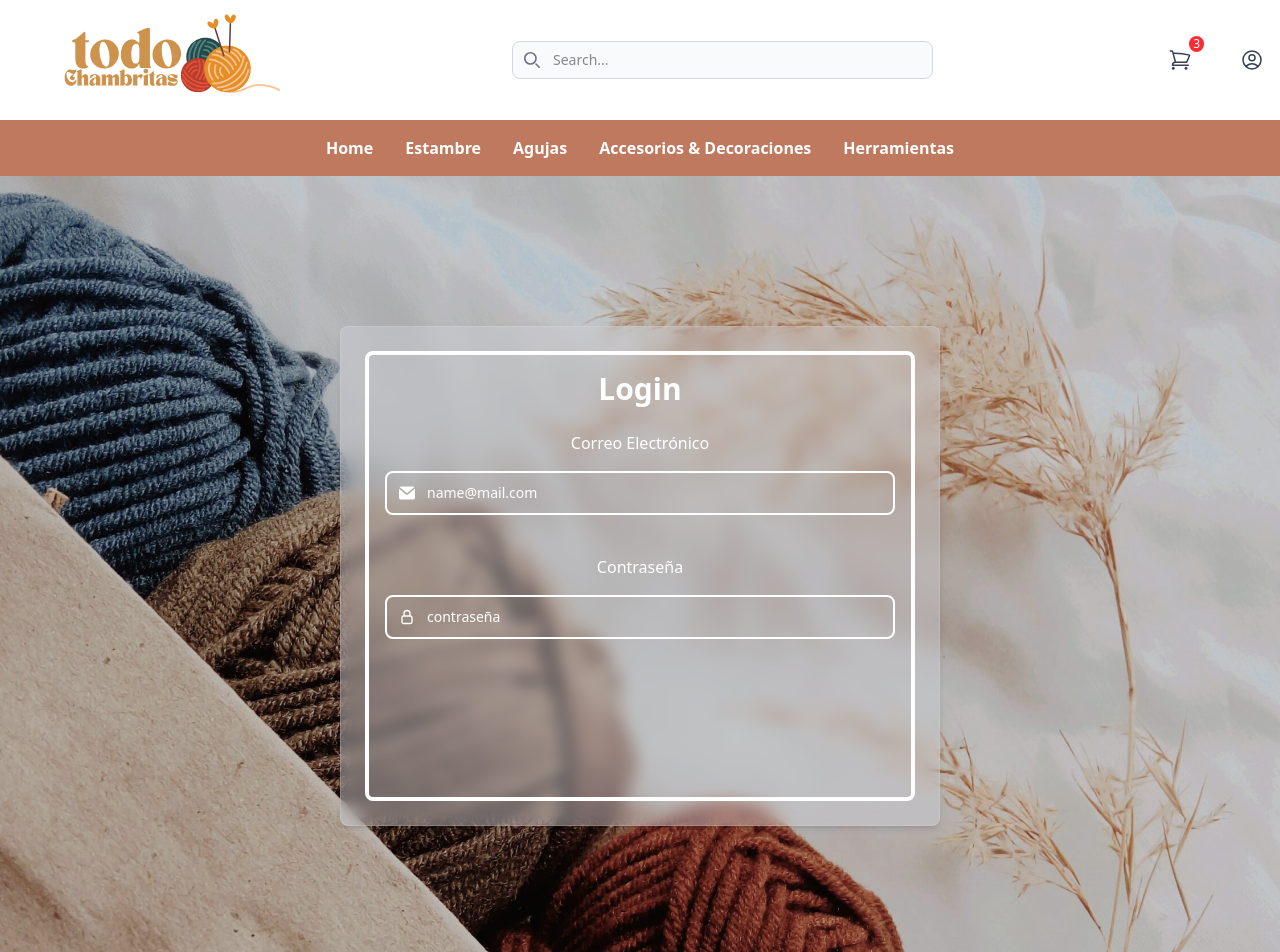
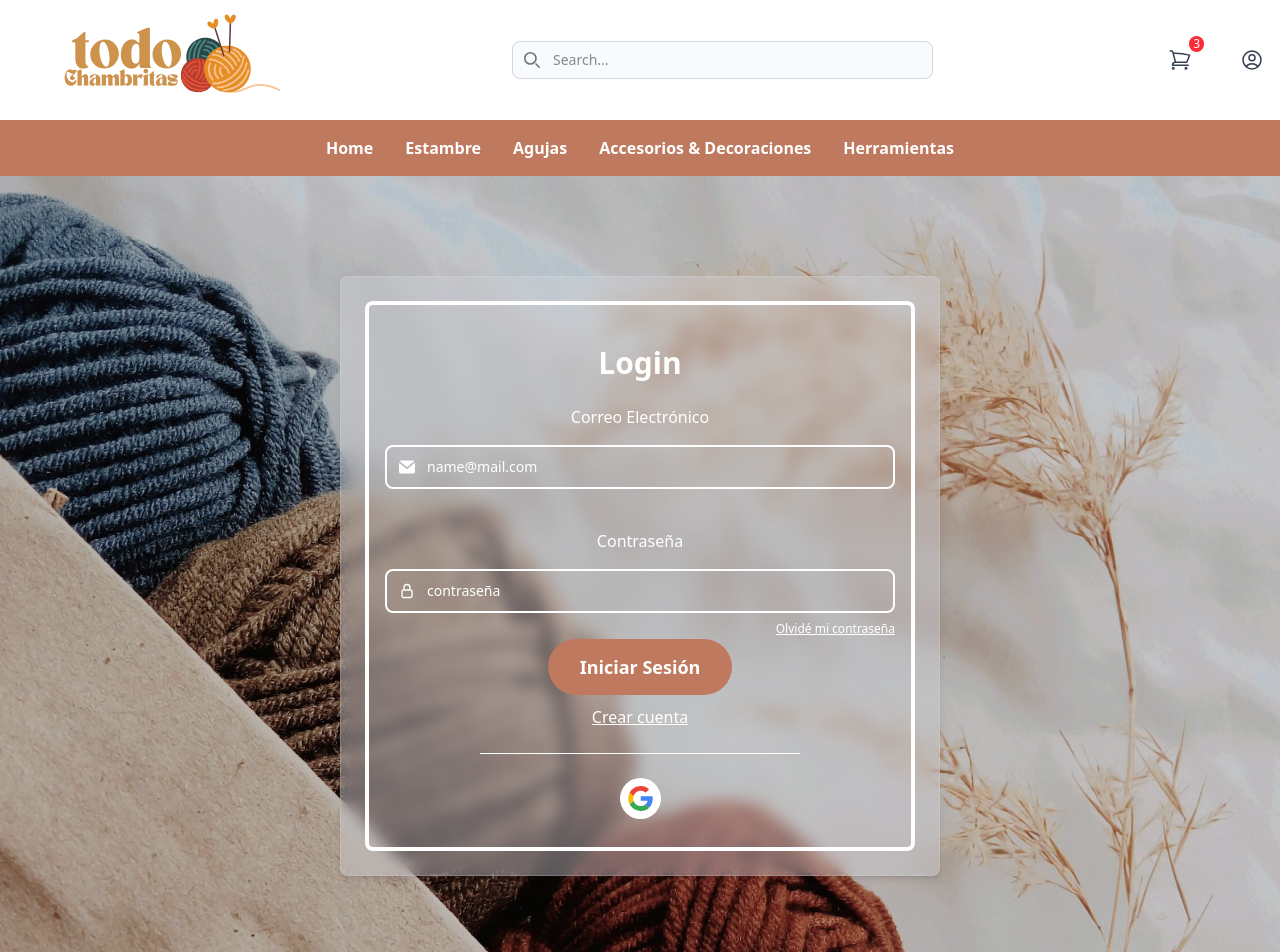
Before and after one commit to npc505/todo-chambritas, a React (Vite) app: page /login in a window 1280 px wide. Shown: the top 952 px of the page. Built offline with nearby package versions, Linux system fonts and the light colour scheme.

Commit message:
login completo

```diff
--- a/src/login.tsx
+++ b/src/login.tsx
@@ -18,9 +18,9 @@ function Login() {
                 />
 
                 <div className="relative z-10 flex items-center justify-center h-screen">
-                <div className="backdrop-blur-sm bg-gray-300/40 border border-gray-200/20 rounded-lg p-6 shadow-md w-[600px] h-[500px] text-center">
+                <div className="backdrop-blur-sm bg-gray-300/40 border border-gray-200/20 rounded-lg p-6 shadow-md w-[600px] h-[600px] text-center">
                     <div className='border-4 border-white rounded-lg h-full p-4'>
-                        <p className="font-bold text-3xl text-white">Login</p>
+                        <p className="font-bold text-3xl text-white mt-6">Login</p>
                         <p className='text-white pt-6'>Correo Electrónico</p>
                             <div className="relative my-4">
                                 <div className="absolute inset-y-0 start-0 flex items-center ps-3.5 pointer-events-none">
@@ -32,13 +32,24 @@ function Login() {
                                 <input type="text" id="input-group-1" className="bg-tansparent border-2 border-white text-white text-sm rounded-lg block w-full ps-10 p-2.5 placeholder-white" placeholder="name@mail.com" />
                             </div>
                         <p className='text-white pt-6'>Contraseña</p>
-                            <div className="relative my-4">
+                            <div className="relative mt-4">
                                 <div className="absolute inset-y-0 start-0 flex items-center ps-3.5 pointer-events-none">
                                     <svg className='w-4 h-4 text-white' xmlns="http://www.w3.org/2000/svg" fill="none" viewBox="0 0 24 24" stroke-width="2" stroke="currentColor">
                                         <path stroke-linecap="round" stroke-linejoin="round" d="M16.5 10.5V6.75a4.5 4.5 0 1 0-9 0v3.75m-.75 11.25h10.5a2.25 2.25 0 0 0 2.25-2.25v-6.75a2.25 2.25 0 0 0-2.25-2.25H6.75a2.25 2.25 0 0 0-2.25 2.25v6.75a2.25 2.25 0 0 0 2.25 2.25Z" />
                                     </svg>
                                 </div>
                                 <input type="password" id="input-group-1" className="bg-tansparent border-2 border-white text-white text-sm rounded-lg block w-full ps-10 p-2.5 placeholder-white" placeholder="contraseña" />
+                            </div>
+                            <p className='text-white text-xs text-right mt-2 underline cursor-pointer mb-4'>Olvidé mi contraseña</p>
+                            <a className="p-4 rounded-full bg-[#bf795e] mt-18 text-white font-semibold text-lg px-8 hover:bg-[#9c493e]">Iniciar Sesión</a>
+                            <p className='text-white pt-6 underline cursor-pointer'>Crear cuenta</p>
+                            <div className='flex flex-col items-center justify-center mt-6'>
+                                <div className='bg-white h-[1px] w-80'></div>
+                                    <div className='bg-white rounded-full p-2 mt-6'>
+                                        <svg width="25" height="25" viewBox="-3 0 262 262" xmlns="http://www.w3.org/2000/svg" preserveAspectRatio="xMidYMid">
+                                        <path d="M255.878 133.451c0-10.734-.871-18.567-2.756-26.69H130.55v48.448h71.947c-1.45 12.04-9.283 30.172-26.69 42.356l-.244 1.622 38.755 30.023 2.685.268c24.659-22.774 38.875-56.282 38.875-96.027" fill="#4285F4"/><path d="M130.55 261.1c35.248 0 64.839-11.605 86.453-31.622l-41.196-31.913c-11.024 7.688-25.82 13.055-45.257 13.055-34.523 0-63.824-22.773-74.269-54.25l-1.531.13-40.298 31.187-.527 1.465C35.393 231.798 79.49 261.1 130.55 261.1" fill="#34A853"/><path d="M56.281 156.37c-2.756-8.123-4.351-16.827-4.351-25.82 0-8.994 1.595-17.697 4.206-25.82l-.073-1.73L15.26 71.312l-1.335.635C5.077 89.644 0 109.517 0 130.55s5.077 40.905 13.925 58.602l42.356-32.782" fill="#FBBC05"/><path d="M130.55 50.479c24.514 0 41.05 10.589 50.479 19.438l36.844-35.974C195.245 12.91 165.798 0 130.55 0 79.49 0 35.393 29.301 13.925 71.947l42.211 32.783c10.59-31.477 39.891-54.251 74.414-54.251" fill="#EB4335"/>
+                                        </svg>
+                                    </div>
                             </div>
                     </div>
                 </div>
```
